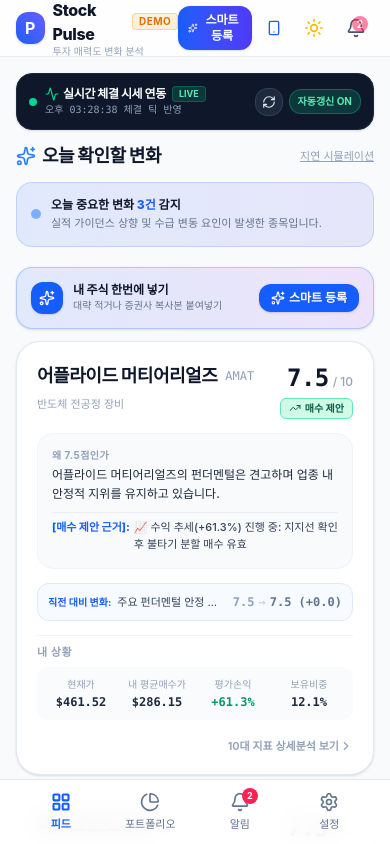
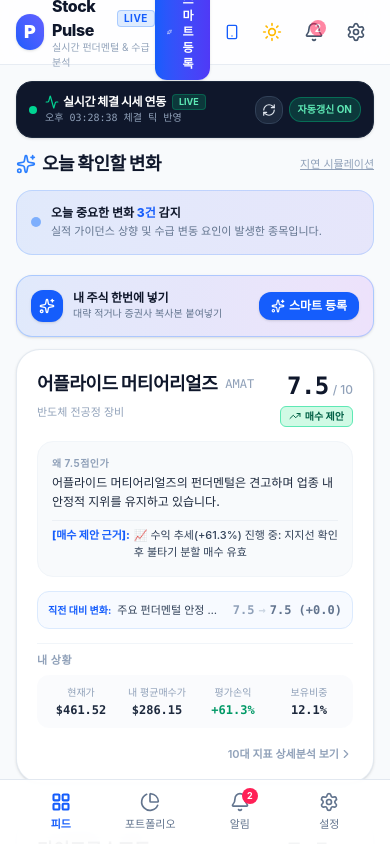
Before and after one commit to ldjkorea/stock-pulse-app, a React (Vite) app: page / in a window 390 px wide. Both pictures are taken after a click on the button "시작하기". Shown: the top 844 px of the page. Built offline with nearby package versions, Linux system fonts and the light colour scheme.

Commit message:
feat: 모바일 앱 뷰 vs PC 와이드 대시보드 뷰 반응형 듀얼 레이아웃 구축

```diff
--- a/src/App.tsx
+++ b/src/App.tsx
@@ -121,7 +121,7 @@
   // 3. 메인 탭 화면
   return (
     <div className="min-h-screen bg-slate-50 dark:bg-slate-950 flex flex-col">
-      {/* 상단 공통 헤더 */}
+      {/* 상단 공통 헤더 (모바일 + PC GNB 내비게이션 통합) */}
       <Header
         theme={theme}
         onToggleTheme={toggleTheme}
@@ -130,10 +130,12 @@
         onOpenSettings={() => setActiveTab('settings')}
         onOpenInstallModal={() => setIsInstallModalOpen(true)}
         onOpenSmartImport={() => setIsSmartModalOpen(true)}
+        activeTab={activeTab}
+        onChangeTab={setActiveTab}
       />
 
       {/* 탭별 뷰 컨텐츠 */}
-      <main className="flex-1">
+      <main className="flex-1 pb-16 md:pb-8">
         {activeTab === 'feed' && (
           <FeedView
             positions={enrichedPositions}
--- a/src/components/alerts/AlertsView.tsx
+++ b/src/components/alerts/AlertsView.tsx
@@ -29,7 +29,7 @@
   };
 
   return (
-    <div className="max-w-xl mx-auto px-4 py-4 pb-24">
+    <div className="max-w-4xl mx-auto px-4 sm:px-6 py-4 pb-24 md:pb-12">
       {/* 알림 헤더 */}
       <div className="flex items-center justify-between mb-4">
         <div className="flex items-center gap-2">
--- a/src/components/common/BottomNav.tsx
+++ b/src/components/common/BottomNav.tsx
@@ -22,7 +22,7 @@
   ];
 
   return (
-    <nav className="fixed bottom-0 left-0 right-0 z-40 bg-white/90 dark:bg-slate-950/90 backdrop-blur-md border-t border-slate-200 dark:border-slate-800">
+    <nav className="md:hidden fixed bottom-0 left-0 right-0 z-40 bg-white/90 dark:bg-slate-950/90 backdrop-blur-md border-t border-slate-200 dark:border-slate-800">
       <div className="max-w-xl mx-auto px-4 h-16 flex items-center justify-around">
         {tabs.map((tab) => {
           const Icon = tab.icon;
--- a/src/components/common/Header.tsx
+++ b/src/components/common/Header.tsx
@@ -1,6 +1,7 @@
 import React from 'react';
-import { Bell, Moon, Sun, Smartphone, Sparkles } from 'lucide-react';
+import { Bell, Moon, Sun, Smartphone, Sparkles, LayoutGrid, PieChart, Settings } from 'lucide-react';
 import { ThemeMode } from '../../stores/themeStore';
+import { TabType } from './BottomNav';
 
 interface HeaderProps {
   theme: ThemeMode;
@@ -10,6 +11,8 @@
   onOpenSettings: () => void;
   onOpenInstallModal?: () => void;
   onOpenSmartImport?: () => void;
+  activeTab?: TabType;
+  onChangeTab?: (tab: TabType) => void;
 }
 
 export const Header: React.FC<HeaderProps> = ({
@@ -17,15 +20,29 @@
   onToggleTheme,
   unreadCount,
   onOpenAlerts,
+  onOpenSettings,
   onOpenInstallModal,
   onOpenSmartImport,
+  activeTab = 'feed',
+  onChangeTab,
 }) => {
+  const navTabs = [
+    { id: 'feed' as TabType, label: '피드', icon: LayoutGrid },
+    { id: 'portfolio' as TabType, label: '포트폴리오', icon: PieChart },
+    { id: 'alerts' as TabType, label: '알림', icon: Bell, badge: unreadCount },
+    { id: 'settings' as TabType, label: '설정', icon: Settings },
+  ];
+
   return (
     <header className="sticky top-0 z-40 w-full backdrop-blur-md bg-white/80 dark:bg-slate-950/80 border-b border-slate-200/80 dark:border-slate-800/80">
-      <div className="max-w-xl mx-auto px-4 h-14 flex items-center justify-between">
-        {/* 로고 & 데모 표시 */}
-        <div className="flex items-center gap-2">
-          <div className="w-8 h-8 rounded-xl bg-gradient-to-tr from-blue-600 to-indigo-500 flex items-center justify-center text-white font-bold text-base shadow-sm">
+      <div className="max-w-7xl mx-auto px-4 sm:px-6 h-16 flex items-center justify-between">
+        {/* 1. 로고 & 데모 표시 */}
+        <div className="flex items-center gap-3">
+          <div
+            onClick={() => onChangeTab && onChangeTab('feed')}
+            className="flex items-center gap-2 cursor-pointer select-none"
+          >
+            <div className="w-9 h-9 rounded-2xl bg-gradient-to-tr from-blue-600 to-indigo-500 flex items-center justify-center text-white font-black text-lg shadow-sm">
               P
             </div>
             <div>
@@ -33,24 +50,54 @@
                 <span className="font-extrabold text-base tracking-tight text-slate-900 dark:text-white">
                   Stock Pulse
                 </span>
-              <span className="px-1.5 py-0.2 rounded text-[10px] font-bold uppercase tracking-wider bg-amber-500/15 text-amber-600 dark:text-amber-400 border border-amber-500/30">
-                Demo
+                <span className="px-1.5 py-0.2 rounded text-[10px] font-bold uppercase tracking-wider bg-blue-500/15 text-blue-600 dark:text-blue-400 border border-blue-500/30">
+                  LIVE
                 </span>
               </div>
               <p className="text-[10px] text-slate-400 dark:text-slate-500 -mt-0.5">
-              투자 매력도 변화 분석
+                실시간 펀더멘털 & 수급 분석
               </p>
             </div>
           </div>
+        </div>
 
-        {/* 우측 아이콘 액션 */}
+        {/* 2. 데스크톱 와이드 GNB 탭 메뉴 (md 이상 화면에서 노출) */}
+        {onChangeTab && (
+          <nav className="hidden md:flex items-center gap-1 p-1 rounded-2xl bg-slate-100/80 dark:bg-slate-900/80 border border-slate-200/60 dark:border-slate-800/60">
+            {navTabs.map((tab) => {
+              const Icon = tab.icon;
+              const isActive = activeTab === tab.id;
+              return (
+                <button
+                  key={tab.id}
+                  onClick={() => onChangeTab(tab.id)}
+                  className={`flex items-center gap-2 px-4 py-2 rounded-xl text-xs font-bold transition-all relative ${
+                    isActive
+                      ? 'bg-white dark:bg-slate-800 text-blue-600 dark:text-blue-400 shadow-sm'
+                      : 'text-slate-600 dark:text-slate-400 hover:text-slate-900 dark:hover:text-white hover:bg-white/50 dark:hover:bg-slate-800/50'
+                  }`}
+                >
+                  <Icon className="w-4 h-4" />
+                  <span>{tab.label}</span>
+                  {tab.badge !== undefined && tab.badge > 0 && (
+                    <span className="ml-0.5 px-1.5 py-0.2 rounded-full bg-rose-500 text-white text-[9px] font-bold">
+                      {tab.badge}
+                    </span>
+                  )}
+                </button>
+              );
+            })}
+          </nav>
+        )}
+
+        {/* 3. 우측 액션 버튼들 */}
         <div className="flex items-center gap-1.5">
           {/* 스마트 주식 일괄 등록 버튼 */}
           {onOpenSmartImport && (
             <button
               onClick={onOpenSmartImport}
               title="내 주식 스마트 일괄 등록"
-              className="px-2.5 py-1.5 rounded-xl bg-gradient-to-r from-blue-600 to-indigo-600 hover:from-blue-700 hover:to-indigo-700 text-white transition-all flex items-center gap-1 text-xs font-bold shadow-sm"
+              className="px-3 py-2 rounded-xl bg-gradient-to-r from-blue-600 to-indigo-600 hover:from-blue-700 hover:to-indigo-700 text-white transition-all flex items-center gap-1.5 text-xs font-bold shadow-sm"
               aria-label="스마트 등록"
             >
               <Sparkles className="w-3.5 h-3.5" />
@@ -58,7 +105,7 @@
             </button>
           )}
 
-          {/* 스마트폰 앱 설치 버튼 */}
+          {/* 모바일 앱 설치 안내 버튼 */}
           {onOpenInstallModal && (
             <button
               onClick={onOpenInstallModal}
@@ -67,7 +114,7 @@
               aria-label="앱 설치"
             >
               <Smartphone className="w-4 h-4" />
-              <span className="hidden sm:inline">앱 설치</span>
+              <span className="hidden sm:inline">모바일 앱</span>
             </button>
           )}
 
@@ -81,11 +128,11 @@
             {theme === 'dark' ? <Sun className="w-5 h-5 text-amber-400" /> : <Moon className="w-5 h-5 text-slate-700" />}
           </button>
 
-          {/* 알림 버튼 */}
+          {/* 모바일 화면용 알림 버튼 (PC에서는 GNB에 포함) */}
           <button
             onClick={onOpenAlerts}
             title="알림 확인"
-            className="p-2 rounded-xl text-slate-600 dark:text-slate-300 hover:bg-slate-100 dark:hover:bg-slate-800 transition-colors relative"
+            className="md:hidden p-2 rounded-xl text-slate-600 dark:text-slate-300 hover:bg-slate-100 dark:hover:bg-slate-800 transition-colors relative"
             aria-label="알림"
           >
             <Bell className="w-5 h-5" />
@@ -95,6 +142,16 @@
               </span>
             )}
           </button>
+
+          {/* 모바일 화면용 설정 버튼 (PC에서는 GNB에 포함) */}
+          <button
+            onClick={onOpenSettings}
+            title="설정"
+            className="md:hidden p-2 rounded-xl text-slate-600 dark:text-slate-300 hover:bg-slate-100 dark:hover:bg-slate-800 transition-colors"
+            aria-label="설정"
+          >
+            <Settings className="w-5 h-5" />
+          </button>
         </div>
       </div>
     </header>
--- a/src/components/feed/FeedView.tsx
+++ b/src/components/feed/FeedView.tsx
@@ -44,7 +44,7 @@
     });
 
   return (
-    <div className="max-w-xl mx-auto px-4 py-4 pb-24">
+    <div className="max-w-7xl mx-auto px-4 sm:px-6 py-4 pb-24 md:pb-12">
       {/* 1. 상단 요약 바 & 실시간 체결 시세 컨트롤 */}
       <FeedHeader
         importantChangesCount={importantChangesCount}
@@ -80,12 +80,12 @@
             className="px-3 py-1.5 rounded-xl bg-blue-600 hover:bg-blue-700 text-white font-bold text-xs flex items-center gap-1 shadow-sm transition-all flex-shrink-0"
           >
             <Sparkles className="w-3.5 h-3.5" />
-            스마트 등록
+            <span>스마트 등록</span>
           </button>
         </div>
       )}
 
-      {/* 2. 포트폴리오 카드 피드 */}
+      {/* 2. 포트폴리오 카드 피드: 모바일 1열 / 태블릿 2열 / PC 와이드 3열 그리드 */}
       {positions.length === 0 ? (
         <div className="text-center py-16 px-4 bg-white dark:bg-slate-900 rounded-3xl border border-dashed border-slate-300 dark:border-slate-800">
           <p className="text-sm font-semibold text-slate-700 dark:text-slate-300">
@@ -103,7 +103,7 @@
           </button>
         </div>
       ) : (
-        <div>
+        <div className="grid grid-cols-1 md:grid-cols-2 lg:grid-cols-3 gap-4">
           {positions.map((item) => (
             <StockCard
               key={item.id}
--- a/src/components/portfolio/PortfolioManageView.tsx
+++ b/src/components/portfolio/PortfolioManageView.tsx
@@ -144,7 +144,7 @@
   const isProfit = totalProfit >= 0;
 
   return (
-    <div className="max-w-xl mx-auto px-4 py-4 pb-24">
+    <div className="max-w-7xl mx-auto px-4 sm:px-6 py-4 pb-24 md:pb-12">
       {/* 헤더 */}
       <div className="flex items-center justify-between mb-4">
         <div className="flex items-center gap-2">
@@ -353,7 +353,7 @@
       )}
 
       {/* 보유 종목 리스트 */}
-      <div className="space-y-3">
+      <div className="grid grid-cols-1 md:grid-cols-2 lg:grid-cols-3 gap-3.5">
         {positions.map((pos) => {
           const sym = SUPPORTED_SYMBOLS.find((s) => s.id === pos.symbol_id);
           const isEditing = editingId === pos.id;
--- a/src/components/settings/SettingsView.tsx
+++ b/src/components/settings/SettingsView.tsx
@@ -25,7 +25,7 @@
 }) => {
   const tossCreds = tossApiService.getCredentials();
   return (
-    <div className="max-w-xl mx-auto px-4 py-4 pb-24 space-y-4">
+    <div className="max-w-4xl mx-auto px-4 sm:px-6 py-4 pb-24 md:pb-12 space-y-4">
       <div className="flex items-center gap-2 mb-4">
         <Settings className="w-5 h-5 text-blue-600 dark:text-blue-400" />
         <h1 className="text-xl font-black text-slate-900 dark:text-white tracking-tight">
```
Also changed, not shown: src/components/detail/StockDetailView.tsx (+12 -1 lines). Lines whose indentation alone changed are shown as unchanged.
